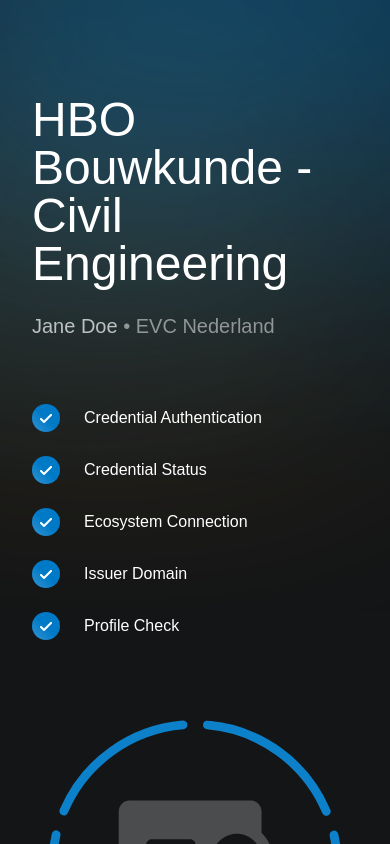
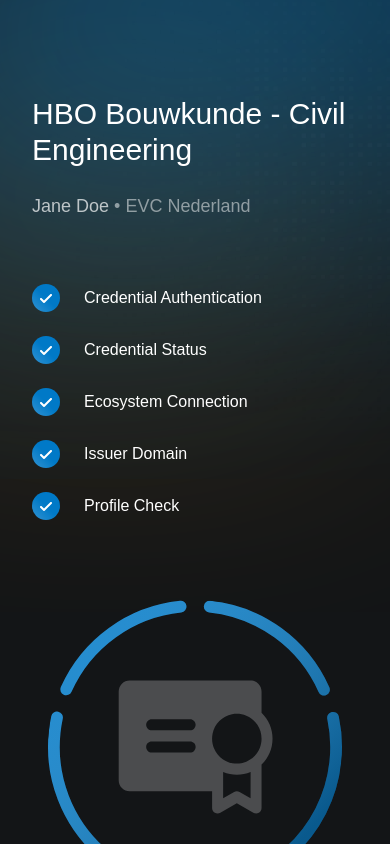
Before and after one commit to Yummygum/iot-identity-app, a Next.js app: page /verify in a window 390 px wide. Both pictures are taken after a click on the button "Verify Credential". Shown: the top 844 px of the page. Built offline with nearby package versions, Linux system fonts and the light colour scheme; a web font is replaced by a local one.

Commit message:
feat: Improve progress circle animation

```diff
--- a/src/components/atoms/CredentialCheck/CredentialCheck.tsx
+++ b/src/components/atoms/CredentialCheck/CredentialCheck.tsx
@@ -17,7 +17,7 @@ const CredentialCheck = ({ check }: ICredentialCheckProps) => {
           status={check.status === 'passed' ? 'success' : 'failed'}
         />
 
-        <div className="flex items-center gap-4">
+        <div className="flex flex-col md:flex-row md:items-center md:gap-4">
           <p className="font-medium">{check.name}</p>
 
           {check.error && (
--- a/src/components/atoms/ProgressCircle/ProgressCircle.tsx
+++ b/src/components/atoms/ProgressCircle/ProgressCircle.tsx
@@ -4,7 +4,7 @@ import { twMerge } from 'tailwind-merge'
 
 import Icon from '@/components/atoms/Icon'
 
-const ANIMATION_DURATION = 0.5
+const ANIMATION_DURATION = 0.4
 
 interface IStatusCircleProps extends SVGProps<SVGSVGElement> {
   size: number
@@ -65,15 +65,16 @@ const ProgressCircle = ({
           return (
             <motion.circle
               animate={{
-                strokeDasharray: `${filledArc} ${circumference - filledArc}`
+                strokeDasharray: `${filledArc} ${circumference - filledArc}`,
+                stroke: passed ? 'var(--color-primary)' : 'var(--color-red-500)'
               }}
-              className={twMerge(
-                'fill-transparent stroke-current transition-colors',
-                passed ? 'text-(--color-primary)' : 'text-red-500'
-              )}
+              className={twMerge('fill-transparent')}
               cx={50 / 2}
               cy={50 / 2}
-              initial={{ strokeDasharray: `0 ${circumference}` }}
+              initial={{
+                strokeDasharray: `0 ${circumference}`,
+                stroke: 'rgba(255,255,255,0)'
+              }}
               key={index}
               r={radius}
               strokeDasharray={`${filledArc} ${circumference - filledArc}`}
@@ -82,7 +83,7 @@ const ProgressCircle = ({
               strokeWidth={strokeWidth}
               transition={{
                 duration: ANIMATION_DURATION,
-                delay: 0.1,
+                delay: index * (ANIMATION_DURATION + 0),
                 ease: 'easeInOut'
               }}
             />
@@ -124,6 +125,53 @@ const ProgressCircle = ({
         })}
       </svg>
 
+      <svg
+        aria-label="Status Circle Shine"
+        className={'pointer-events-none absolute top-0 left-0 h-full w-full'}
+        height={50}
+        style={{
+          rotate: `${rotation}deg`,
+          transformOrigin: 'center'
+        }}
+        viewBox={`0 0 50 50`}
+        width={50}
+        {...props}
+      >
+        <defs>
+          <linearGradient
+            gradientTransform="rotate(125 0.5 0.5)"
+            id="shineGradient"
+            x1="0%"
+            x2="100%"
+            y1="0%"
+            y2="0%"
+          >
+            <stop offset="0%" stopColor="rgba(255,255,255,0.1)" />
+            <stop offset="100%" stopColor="rgba(0,0,0,0.3)" />
+          </linearGradient>
+        </defs>
+
+        {normalizedStatuses.map((_, index) => {
+          const startAngle = index * segmentAngle
+          const offset = (circumference * startAngle) / 360
+
+          return (
+            <circle
+              cx={50 / 2}
+              cy={50 / 2}
+              fill="transparent"
+              key={index}
+              r={radius}
+              stroke="url(#shineGradient)"
+              strokeDasharray={`${filledArc} ${circumference - filledArc}`}
+              strokeDashoffset={-offset}
+              strokeLinecap="round"
+              strokeWidth={strokeWidth}
+            />
+          )
+        })}
+      </svg>
+
       <Icon
         className="absolute top-1/2 left-1/2 h-48 w-48 -translate-1/2"
         name="identificationCard"
--- a/src/components/molecules/CredentialHeading/CredentialHeading.tsx
+++ b/src/components/molecules/CredentialHeading/CredentialHeading.tsx
@@ -11,8 +11,10 @@ const CredentialHeading = ({ credential }: ICredentialHeadingProps) => {
     <header className="pb-16">
       {credential.type ? (
         <>
-          <h1 className="mb-6 text-5xl font-medium">{credential.name}</h1>
-          <h2 className="text-foreground/70 text-xl">
+          <h1 className="mb-6 text-3xl font-medium md:text-5xl">
+            {credential.name}
+          </h1>
+          <h2 className="text-foreground/70 text-lg md:text-xl">
             {credential.issuedTo}{' '}
             <span className="text-foreground/50">
               • {credential.issuer.name}
--- a/src/components/molecules/CredentialPreview/CredentialPreview.tsx
+++ b/src/components/molecules/CredentialPreview/CredentialPreview.tsx
@@ -10,17 +10,31 @@ interface ICredentialPreviewProps {
 
 const CredentialPreview = ({ credential }: ICredentialPreviewProps) => {
   return (
-    <div className="fade-in fast relative w-full max-w-md [animation-delay:700ms]">
+    <div className="fade-in fast relative flex w-full max-w-md flex-col gap-2 [animation-delay:700ms]">
+      <motion.div
+        animate={{ opacity: 1, y: 0 }}
+        initial={{ opacity: 0, y: 20 }}
+        onAnimationComplete={forceRepaint}
+        transition={{ delay: 0.8, duration: 0.3 }}
+      >
+        <Card className="" title={credential.type}>
+          <div className="text-foreground/60">
+            <p className="mb-6">{credential?.name}</p>
+            <p className="text-sm">Issuer • {credential?.issuer.name}</p>
+          </div>
+        </Card>
+      </motion.div>
+
       {credential.verifier?.logoUrl && (
         <motion.div
           animate={{ opacity: 1, scale: 1, y: 0 }}
-          className="absolute top-0 right-0 translate-x-8 -translate-y-8"
+          className="top-0 right-0 z-10 md:absolute md:translate-x-8 md:-translate-y-8"
           initial={{ opacity: 0, scale: 0.5, y: 20 }}
           onAnimationComplete={forceRepaint}
           transition={{ duration: 0.2, delay: 1.3 }}
         >
           <Card
-            className="h-12 rounded-2xl border-white/15 bg-[#2C2D2F] p-2.5 shadow-md"
+            className="relative h-12 rounded-2xl p-2.5 shadow-md backdrop-blur-3xl md:bg-[#2D2F31]"
             contentClassName="h-full"
           >
             <div className="h-full">
@@ -33,21 +47,6 @@ const CredentialPreview = ({ credential }: ICredentialPreviewProps) => {
           </Card>
         </motion.div>
       )}
-
-      <motion.div
-        animate={{ opacity: 1, y: 0 }}
-        initial={{ opacity: 0, y: 20 }}
-        onAnimationComplete={forceRepaint}
-        transition={{ delay: 0.8, duration: 0.3 }}
-      >
-        <Card className="" title={credential.type}>
-          <div className="text-foreground/60">
-            <p className="mb-6">{credential?.name}</p>
-
-            <p className="text-sm">Issuer • {credential?.issuer.name}</p>
-          </div>
-        </Card>
-      </motion.div>
     </div>
   )
 }
--- a/src/components/molecules/InfoItem/InfoItem.tsx
+++ b/src/components/molecules/InfoItem/InfoItem.tsx
@@ -20,7 +20,13 @@ const InfoItem = ({ title, value, iconName, isLink }: IInfoItemProps) => {
         <span className="font-medium text-white">{title}</span>
 
         <span className="text-foreground/50 truncate text-xs">
-          {isLink ? <a href={value}>{value}</a> : value}
+          {isLink ? (
+            <a href={value} rel="noopener noreferrer" target="_blank">
+              {value}
+            </a>
+          ) : (
+            value
+          )}
         </span>
       </div>
     </div>
--- a/src/components/organisms/IssuerModal/IssuerModal.tsx
+++ b/src/components/organisms/IssuerModal/IssuerModal.tsx
@@ -84,7 +84,7 @@ const IssuerModal = ({
                   )}
                 </div>
 
-                <div className="text-foreground/50 flex justify-between text-sm">
+                <div className="text-foreground/50 justify-between text-sm md:flex">
                   {certification.description && (
                     <p>{certification.description}</p>
                   )}
@@ -114,7 +114,7 @@ const IssuerModal = ({
           <div>
             {issuer.trustEcosystems.map((trustEcosystem, index) => (
               <div
-                className="flex items-center justify-between gap-2 px-2 py-5"
+                className="items-center justify-between gap-2 px-2 py-5 md:flex"
                 key={index}
               >
                 <div className="flex flex-col gap-2">
--- a/src/components/organisms/LandingPage/LandingPage.tsx
+++ b/src/components/organisms/LandingPage/LandingPage.tsx
@@ -16,7 +16,7 @@ const LandingPage = ({ credential, setCurrentScreen }: ILandingPageProps) => {
       <LandingHeading setCurrentScreen={setCurrentScreen} />
 
       {credential && (
-        <div className="flex justify-end">
+        <div className="flex justify-center md:justify-end">
           <CredentialPreview credential={credential} />
         </div>
       )}
--- a/src/components/organisms/Modal/Modal.tsx
+++ b/src/components/organisms/Modal/Modal.tsx
@@ -49,7 +49,7 @@ const Modal = ({
           duration: 0.2
         }}
       >
-        <header className="top-0 flex items-center justify-between border-b border-white/8 bg-white/4 py-4 pr-3 md:pl-10">
+        <header className="top-0 flex items-center justify-between border-b border-white/8 bg-white/4 px-3 py-4 md:pl-10">
           <button
             className="flex aspect-square h-8 cursor-pointer items-center justify-center rounded-sm hover:bg-white/7"
             onClick={onClose}
--- a/src/components/organisms/VerificationDashboard/VerificationDashboard.tsx
+++ b/src/components/organisms/VerificationDashboard/VerificationDashboard.tsx
@@ -117,6 +117,17 @@ const VerificationDashboard = () => {
           />
         </div>
       )}
+
+      {currentScreen === VerificationScreenState.RESULTS && (
+        <div className="fade-in absolute top-0 right-0 -z-10">
+          <Image
+            alt=""
+            height={700}
+            src={'/img/background-texture-2.png'}
+            width={700}
+          />
+        </div>
+      )}
     </div>
   )
 }
--- a/src/components/organisms/VerificationPage/VerificationPage.tsx
+++ b/src/components/organisms/VerificationPage/VerificationPage.tsx
@@ -27,10 +27,10 @@ const VerificationPage = ({ credential, checks }: IVerificationPageProps) => {
         <div className="h-full w-full justify-self-end p-4 md:w-auto">
           <ProgressCircle
             className="max-h-96"
-            gapSize={10}
+            gapSize={12}
             size={500}
             statuses={checks.map((check) => check.status === 'passed')}
-            strokeWidth={1.5}
+            strokeWidth={2}
           />
         </div>
       </div>
```
Also changed, not shown: public/img/background-texture-2.png (added).
